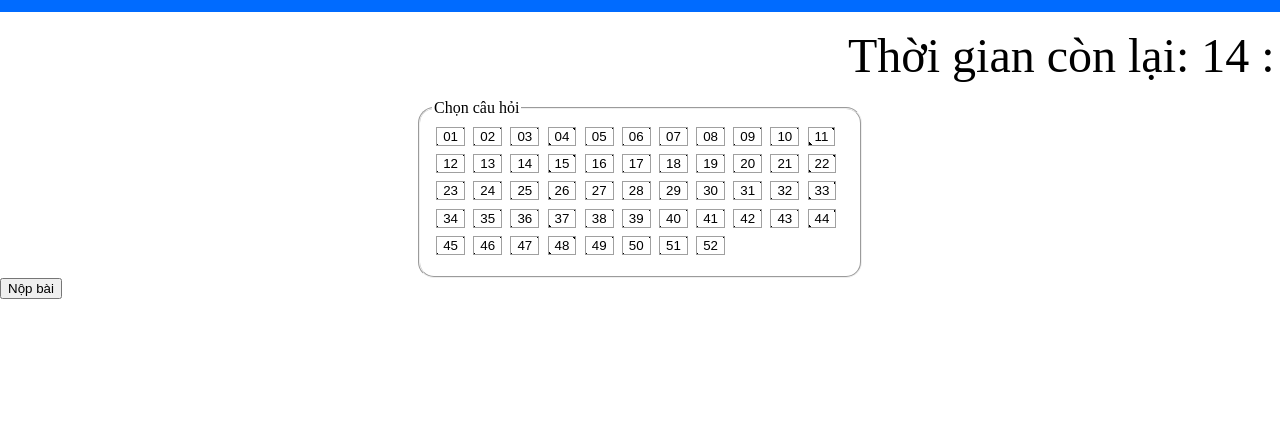
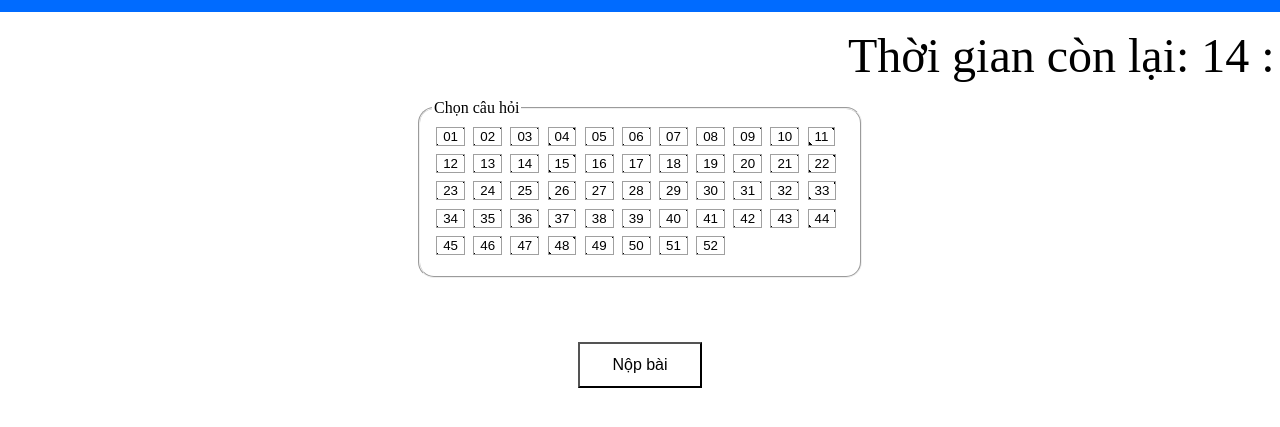
Before and after one commit to nvhoang2001/knowledge-exam, a plain HTML site: page index.html in a window 1280 px wide. Shown: the part 87-514 px from the top of the page. Drawn offline with Linux system fonts and the light colour scheme.

Commit message:
Add style to submit button

```diff
--- a/asserts/script/main.js
+++ b/asserts/script/main.js
@@ -4,4 +4,4 @@ import { Marking } from "./marking.js";
 // clock.show();
 
 const page = new Marking();
-page.init();
+page.init(15);
--- a/asserts/script/marking.js
+++ b/asserts/script/marking.js
@@ -52,10 +52,10 @@ class Marking {
 		};
 	}
 
-	init() {
+	init(time) {
 		const submitBtn = document.querySelector(".submit");
 		submitBtn.onclick = this.mark.bind(this);
-		let clock = new Clock(15, ".count-down-timer");
+		let clock = new Clock(time, ".count-down-timer");
 		clock.init();
 	}
 }
--- a/asserts/style/components/_color.scss
+++ b/asserts/style/components/_color.scss
@@ -1,6 +1,7 @@
 $button: (
 	black-background: black,
 	white-background: white,
+	red-background: red,
 	border-color: #a0a0a0,
 	black-font: black,
 	white-font: white,
--- a/asserts/style/style.scss
+++ b/asserts/style/style.scss
@@ -4,6 +4,10 @@ html,
 body {
 	margin: 0;
 	padding: 0;
+}
+
+button {
+	cursor: pointer;
 }
 
 .header {
@@ -173,3 +177,30 @@ body {
 		@extend .no-have-noti__close;
 	}
 }
+
+.footer {
+	margin-top: 4rem;
+	text-align: center;
+}
+
+.submit {
+	// background-color: map-get($map: $button, $key: red-background);
+	// color: map-get($map: $button, $key: white-font);
+
+	// padding: 0.75rem 2rem;
+	// border-radius: 1rem;
+	font-size: 1rem;
+
+	padding: 0.75rem 2rem;
+	background: linear-gradient(#ff0000 0 0) top left,
+		linear-gradient(#00ffff 0 0) bottom right;
+	background-size: 0% 0%;
+	background-repeat: no-repeat;
+	background-blend-mode: lighten;
+	transition: 0.5s;
+
+	&:hover {
+		border: none;
+		background-size: calc(100% - 0.375rem) calc(100% - 0.375rem);
+	}
+}
--- a/index.html
+++ b/index.html
@@ -101,7 +101,7 @@
             <section class="questions__question"></section>
         </main>
 
-        <footer>
+        <footer class="footer">
             <button class="submit">Nộp bài</button>
         </footer>
     </body>
```
Also changed, not shown: asserts/style/style.css.
